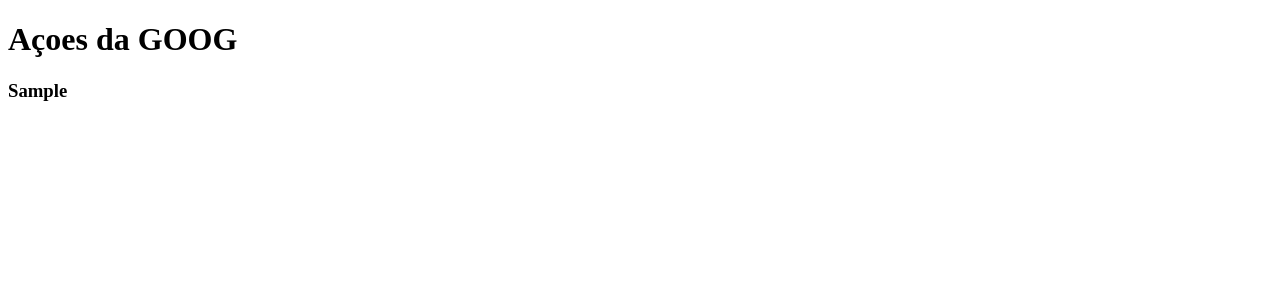
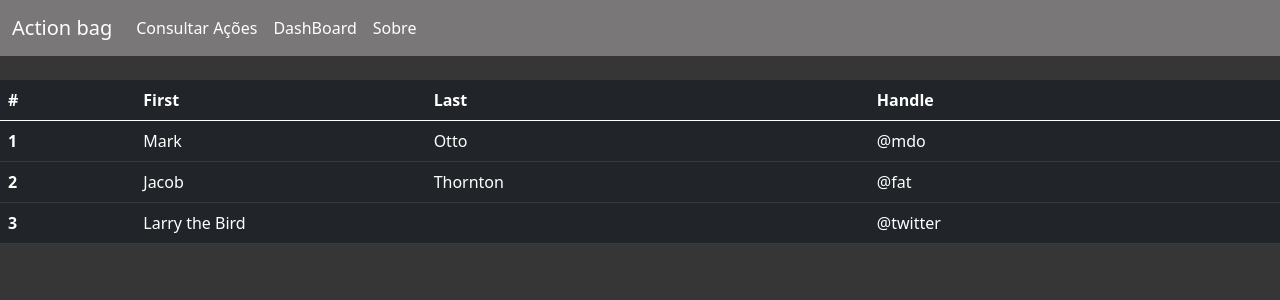
Before and after one commit to FelipeKatao/ActionBag, a Flask app: template templates/tickets.html in a window 1280 px wide. Shown: the top 300 px of the page. Run offline with Flask 2, Linux system fonts and the light colour scheme; the template is opened without the code that fills it: most values are stand-ins (such as "Sample title", 1, 10 or a date in 2020); parts of the project's set-up code (start-up, migrations or seed data) failed here and were passed over.

Commit message:
Created list of action

```diff
--- a/templates/index.html
+++ b/templates/index.html
@@ -35,7 +35,7 @@
 <body>
       <nav class="navbar navbar-expand-lg">
         <div class="container-fluid">
-          <a class="navbar-brand" href="#">Action bag</a>
+          <a class="navbar-brand" href="/">Action bag</a>
           <button class="navbar-toggler" type="button" data-bs-toggle="collapse" data-bs-target="#navbarNav" aria-controls="navbarNav" aria-expanded="false" aria-label="Toggle navigation">
             <span class="navbar-toggler-icon"></span>
           </button>
--- a/templates/tickets.html
+++ b/templates/tickets.html
@@ -4,10 +4,87 @@
     <meta charset="UTF-8">
     <meta http-equiv="X-UA-Compatible" content="IE=edge">
     <meta name="viewport" content="width=device-width, initial-scale=1.0">
+    <link href="https://cdn.jsdelivr.net/npm/bootstrap@5.0.2/dist/css/bootstrap.min.css" rel="stylesheet" integrity="sha384-EVSTQN3/azprG1Anm3QDgpJLIm9Nao0Yz1ztcQTwFspd3yD65VohhpuuCOmLASjC" crossorigin="anonymous">
+    <script src="https://cdn.jsdelivr.net/npm/@popperjs/core@2.9.2/dist/umd/popper.min.js" integrity="sha384-IQsoLXl5PILFhosVNubq5LC7Qb9DXgDA9i+tQ8Zj3iwWAwPtgFTxbJ8NT4GN1R8p" crossorigin="anonymous"></script>
+<script src="https://cdn.jsdelivr.net/npm/bootstrap@5.0.2/dist/js/bootstrap.min.js" integrity="sha384-cVKIPhGWiC2Al4u+LWgxfKTRIcfu0JTxR+EQDz/bgldoEyl4H0zUF0QKbrJ0EcQF" crossorigin="anonymous"></script>
     <title>Analise de acao da {{ ticketSet }}</title>
+    <style>
+        .articles{
+            margin-top: 2vh;
+            margin-left: 2vh;
+        }
+        body{
+            background-color: #363636;
+        }
+        .navbar{
+            color:#e4e448;
+            background-color: #797777;
+
+        }
+        .navbar a{
+            color: #FFFF;
+        }
+        .navbar a:hover{
+            color: #bebe38;
+        }
+        .navbar:visited{
+            color: #e4e448;
+        }
+    </style>
 </head>
 <body>
-    <h1>Açoes da GOOG</h1>
-    <h3>{{ ticketSet }}</h3>
+    <nav class="navbar navbar-expand-lg">
+        <div class="container-fluid">
+          <a class="navbar-brand" href="/">Action bag</a>
+          <button class="navbar-toggler" type="button" data-bs-toggle="collapse" data-bs-target="#navbarNav" aria-controls="navbarNav" aria-expanded="false" aria-label="Toggle navigation">
+            <span class="navbar-toggler-icon"></span>
+          </button>
+          <div class="collapse navbar-collapse" id="navbarNav">
+            <ul class="navbar-nav">
+
+              <li class="nav-item">
+                <a class="nav-link" href="/acao/GOOG">Consultar Ações</a>
+              </li>
+              <li class="nav-item">
+                <a class="nav-link" href="#">DashBoard</a>
+              </li>
+              <li class="nav-item">
+                <a class="nav-link" href="#">Sobre</a>
+              </li>
+            </ul>
+          </div>
+        </div>
+      </nav>
+      <br>
+    <table class="table table-dark table-hover">
+        <thead>
+          <tr>
+            <th scope="col">#</th>
+            <th scope="col">First</th>
+            <th scope="col">Last</th>
+            <th scope="col">Handle</th>
+          </tr>
+        </thead>
+        <tbody>
+          <tr>
+            <th scope="row">1</th>
+            <td>Mark</td>
+            <td>Otto</td>
+            <td>@mdo</td>
+          </tr>
+          <tr>
+            <th scope="row">2</th>
+            <td>Jacob</td>
+            <td>Thornton</td>
+            <td>@fat</td>
+          </tr>
+          <tr>
+            <th scope="row">3</th>
+            <td colspan="2">Larry the Bird</td>
+            <td>@twitter</td>
+          </tr>
+        </tbody>
+      </table>
+
 </body>
 </html>
```
Also changed, not shown: actions.py (line endings or trailing spaces), main.py (line endings or trailing spaces).
